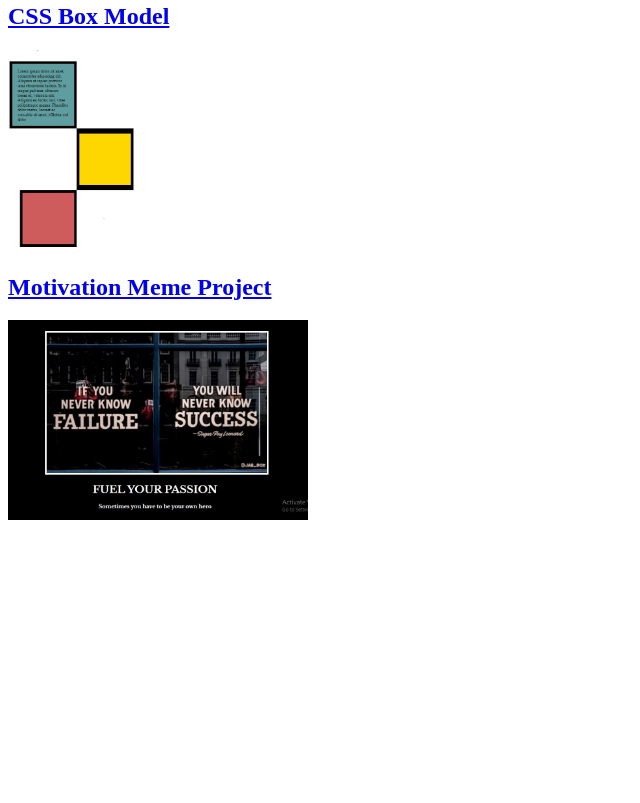
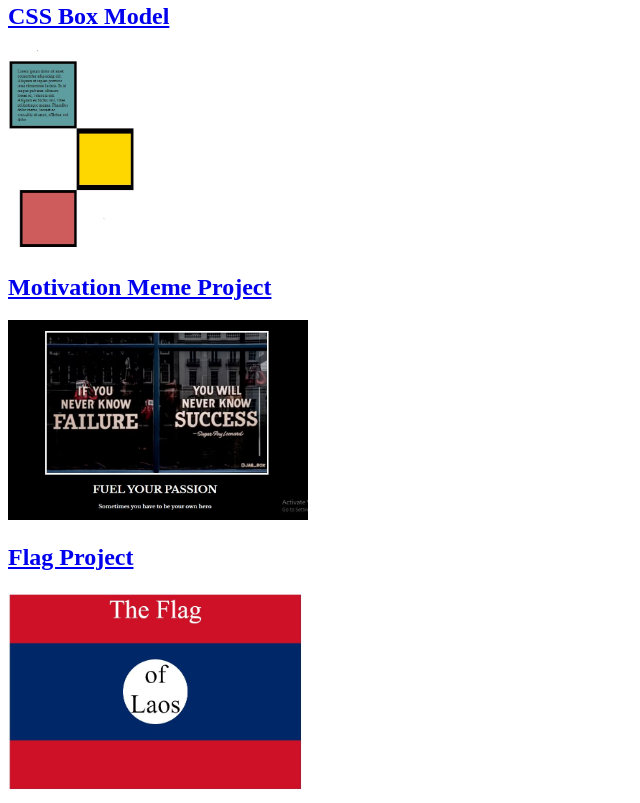
Before and after one commit to meedaah19/CSS-Project, a plain HTML site: page index.html in a window 1280 px wide. Shown: the part 448-1251 px from the top of the page, without its empty margins (0-640 px from the left). Before the commit the page ends 980 px from the top, so only its background shows below. Drawn offline with Linux system fonts and the light colour scheme.

Commit message:
Update index.html

```diff
--- a/index.html
+++ b/index.html
@@ -14,5 +14,7 @@
     <img src="./images/Capture 2.JPG" height="200" alt="CSS Box Model">
     <h2><a href="./public/Motivation+Meme+Project.html">Motivation Meme Project</a></h2>
     <img src="./images/Capture 3.JPG" height="200" alt="Motivation Meme Project">
+    <h2><a href="./public/Flag+Project.html">Flag Project</a></h2>
+    <img src="./images/Capture 4.JPG" height="200" alt="Flag Project">
 </body>
 </html>
```
